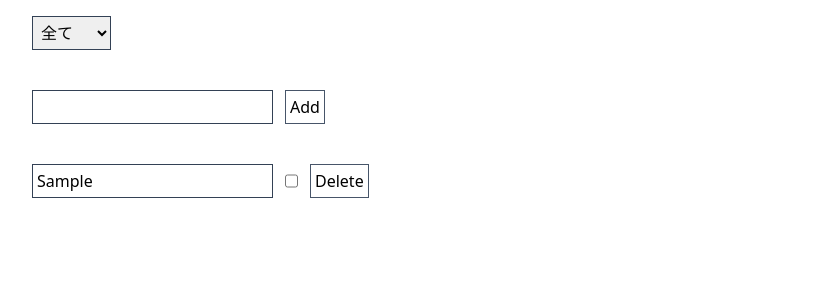
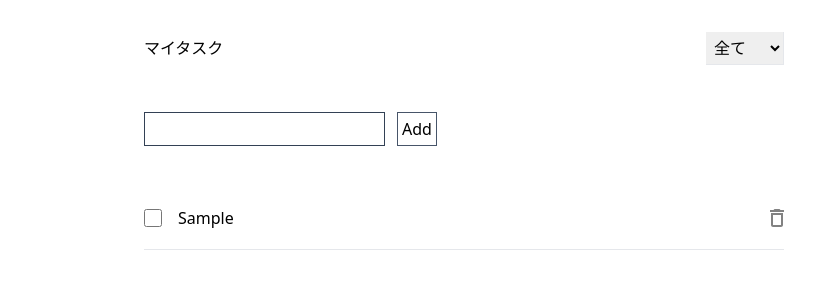
Before and after one commit to yui-szk/next-todo-list, a Next.js app: page / in a window 1280 px wide. Both pictures are taken after typing "Sample" into the empty fields and a click on the input "Add". Shown: the top 300 px of the page, without its empty margins (176-991 px from the left). Built offline with nearby package versions, Linux system fonts and the light colour scheme.

Commit message:
update SCC

```diff
--- a/src/components/App.tsx
+++ b/src/components/App.tsx
@@ -30,18 +30,22 @@ export function App() {
   };
 
   return (
-    <div className="p-4 mx-auto max-w-4xl space-y-10">
+    <main className="max-w-2xl mx-auto">
+      <header className="h-24 flex justify-between items-center px-4">
+        マイタスク
         <Select
           options={filters.map((v) => ({ value: v, name: v }))}
           defaultValue={"all"}
           onChange={(e) => handleFilter(e.target.value as Filter)}
         />
-      {filter === "removed" ? (
+      </header>
+      <div className="p-4 mx-auto max-w-4xl space-y-10">
+        {filter === "削除済" ? (
           <button onClick={handleEmpty} disabled={canHandleEmpty}>
-          Clear Dustbin
+            ゴミ箱を空にする
           </button>
         ) : (
-        filter !== "checked" && (
+          filter !== "完了済" && (
             <form
               className="flex space-x-3"
               onSubmit={(e) => {
@@ -64,7 +68,7 @@ export function App() {
             </form>
           )
         )}
-      <ul className="space-y-4">
+        <ul>
           {filteredTodos.map((todo) => (
             <TodoItem
               key={todo.id}
@@ -76,5 +80,6 @@ export function App() {
           ))}
         </ul>
       </div>
+    </main>
   );
 }
--- a/src/components/Select.tsx
+++ b/src/components/Select.tsx
@@ -9,7 +9,7 @@ export function Select({ options, defaultValue, onChange }: Props) {
     <select
       defaultValue={defaultValue}
       onChange={onChange}
-      className="border border-slate-700 p-1"
+      className="p-1 border-b border-r"
     >
       {options.map(({ value, name }) => (
         <option key={value} value={value}>
--- a/src/components/TodoItem.tsx
+++ b/src/components/TodoItem.tsx
@@ -1,5 +1,6 @@
 import type { Todo } from "@/types/todo";
-import { Button } from "@/components/Button";
+import Image from "next/image";
+import localImage from "public/delete.svg";
 
 type Props = {
   todo: Todo;
@@ -10,25 +11,31 @@ type Props = {
 
 export function TodoItem({ todo, checkTodo, editTodo, removeTodo }: Props) {
   return (
-    <li className="flex space-x-3">
+    <li className="h-16 flex border-b justify-between items-center space-x-4">
+      <input
+        type="checkbox"
+        disabled={todo.removed}
+        checked={todo.checked}
+        onChange={() => checkTodo({ id: todo.id, checked: !todo.checked })}
+        className="w-5 h-5"
+      />
       <input
         type="text"
         disabled={todo.checked || todo.removed}
         value={todo.value}
         onChange={(e) => editTodo({ id: todo.id, value: e.target.value })}
-        className="p-1 border border-slate-700"
+        className="w-full"
       />
-      <input
-        type="checkbox"
-        disabled={todo.removed}
-        checked={todo.checked}
-        onChange={() => checkTodo({ id: todo.id, checked: !todo.checked })}
-      />
-      <Button
+      <button
         onClick={() => removeTodo({ id: todo.id, removed: !todo.removed })}
+        className="shrink-0"
       >
-        {todo.removed ? "Restore" : "Delete"}
-      </Button>
+        {todo.removed ? (
+          "元に戻す"
+        ) : (
+          <Image src={localImage} alt="delete icon" />
+        )}
+      </button>
     </li>
   );
 }
```
Lines whose indentation alone changed are shown as unchanged.
